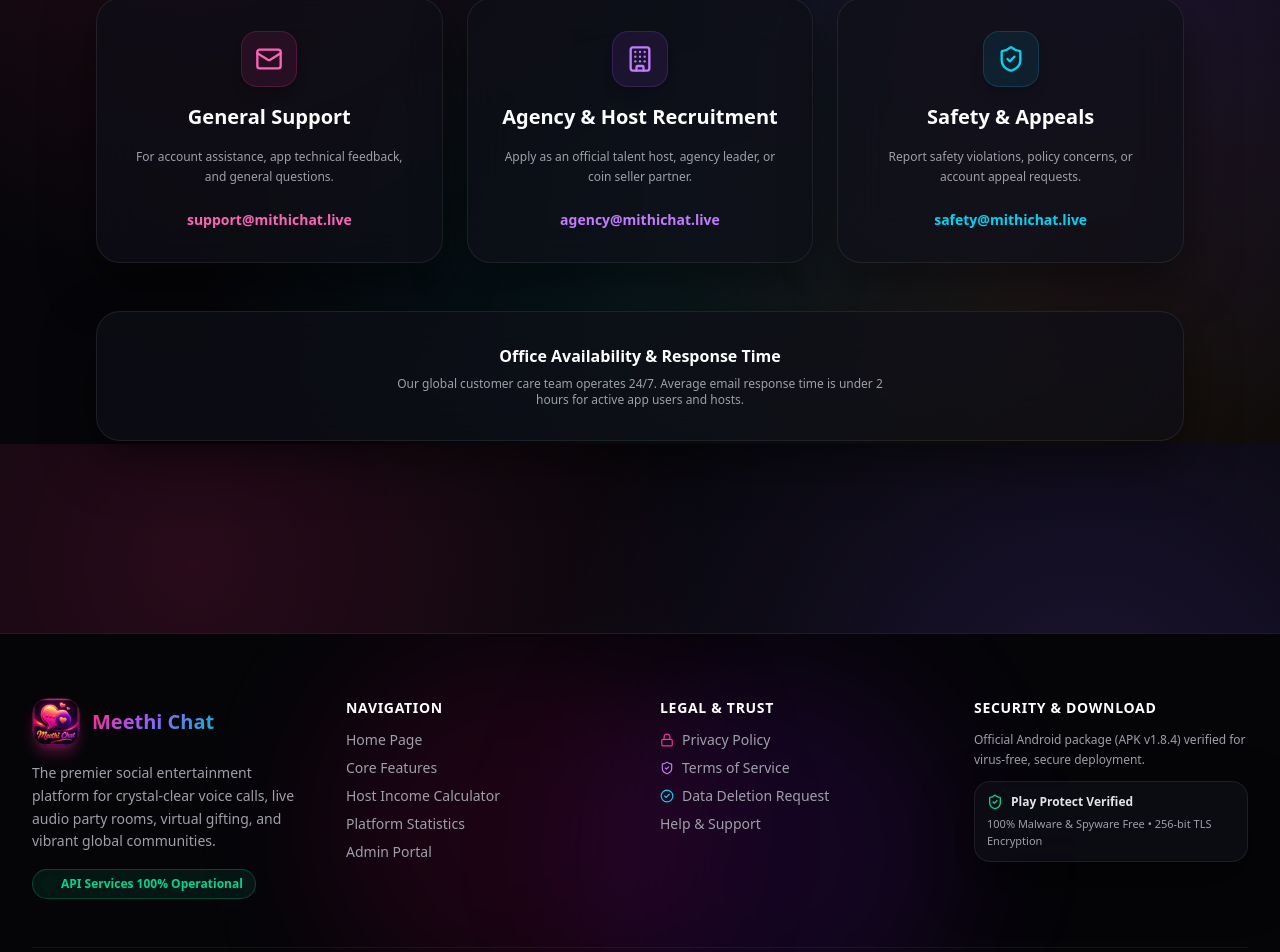
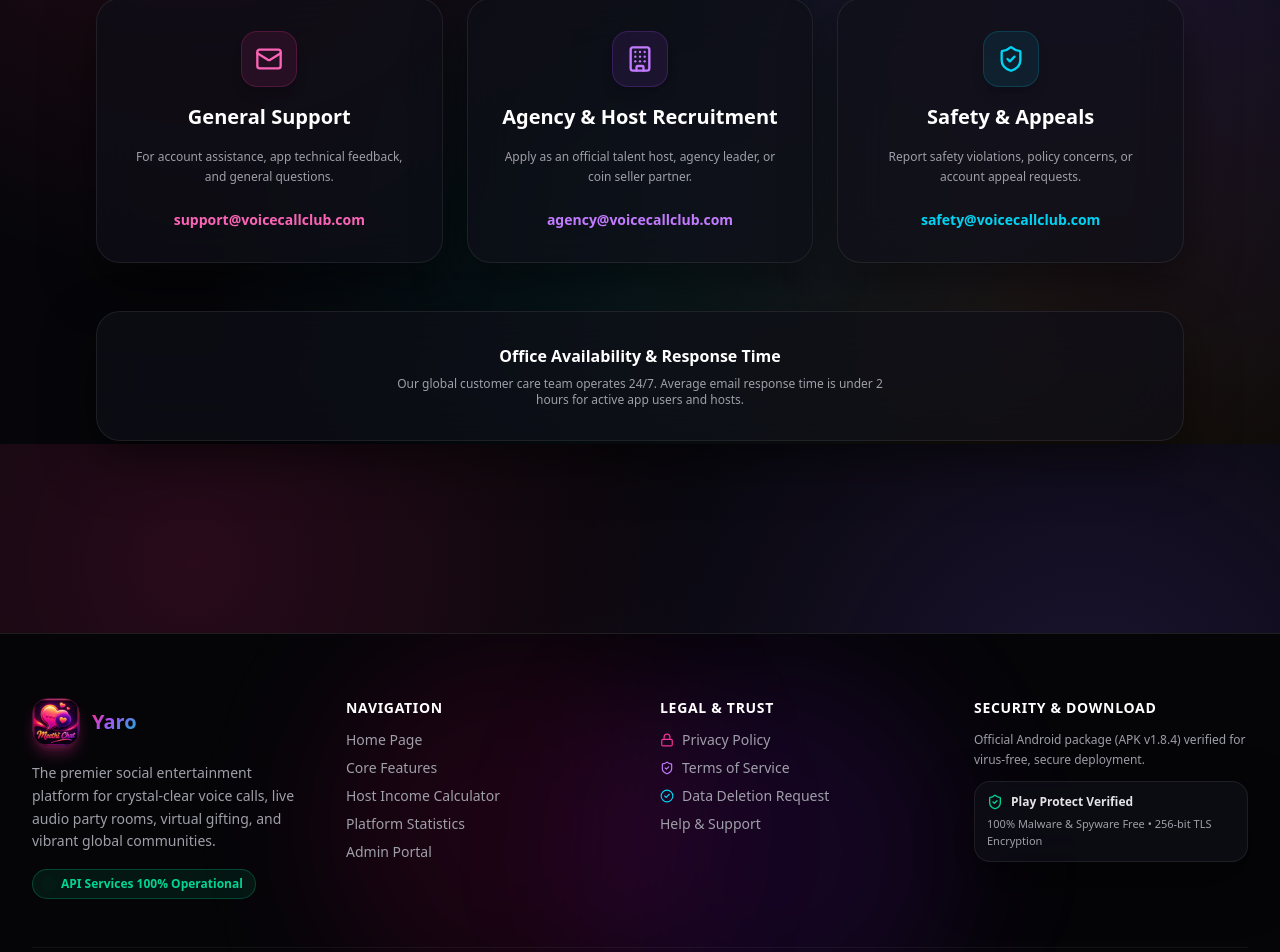
Before and after one commit to yarovoicechat-ai/yarowebsite, a Next.js app: page /contact in a window 1280 px wide. Shown: the part 356-1308 px from the top of the page. Built offline with nearby package versions, Linux system fonts and the light colour scheme; no server answers.

Commit message:
Update Yaro Website

```diff
--- a/src/app/contact/page.tsx
+++ b/src/app/contact/page.tsx
@@ -27,10 +27,10 @@
             For account assistance, app technical feedback, and general questions.
           </p>
           <a
-            href="mailto:support@mithichat.live"
+            href="mailto:support@voicecallclub.com"
             className="block text-pink-400 font-bold text-sm hover:underline pt-2"
           >
-            support@mithichat.live
+            support@voicecallclub.com
           </a>
         </div>
 
@@ -43,10 +43,10 @@
             Apply as an official talent host, agency leader, or coin seller partner.
           </p>
           <a
-            href="mailto:agency@mithichat.live"
+            href="mailto:agency@voicecallclub.com"
             className="block text-purple-400 font-bold text-sm hover:underline pt-2"
           >
-            agency@mithichat.live
+            agency@voicecallclub.com
           </a>
         </div>
 
@@ -59,10 +59,10 @@
             Report safety violations, policy concerns, or account appeal requests.
           </p>
           <a
-            href="mailto:safety@mithichat.live"
+            href="mailto:safety@voicecallclub.com"
             className="block text-cyan-400 font-bold text-sm hover:underline pt-2"
           >
-            safety@mithichat.live
+            safety@voicecallclub.com
           </a>
         </div>
       </div>
--- a/src/app/delete-account/page.tsx
+++ b/src/app/delete-account/page.tsx
@@ -65,7 +65,7 @@
 
           <div className="bg-zinc-950/80 p-6 rounded-2xl border border-white/5 space-y-4 text-sm text-zinc-300">
             <p>
-              Send an email request to <a href="mailto:support@mithichat.live" className="text-pink-400 font-bold hover:underline">support@mithichat.live</a> with:
+              Send an email request to <a href="mailto:support@voicecallclub.com" className="text-pink-400 font-bold hover:underline">support@voicecallclub.com</a> with:
             </p>
             <ul className="list-disc list-inside space-y-1.5 text-zinc-400 text-xs">
               <li>Subject: <strong>Account & Data Deletion Request</strong></li>
--- a/src/app/invite/page.tsx
+++ b/src/app/invite/page.tsx
@@ -29,7 +29,7 @@
     });
   };
 
-  const playStoreUrl = `https://play.google.com/store/apps/details?id=com.umangchatlive&referrer=utm_source%3Dmithichat%26utm_medium%3Dreferral%26utm_campaign%3Drefer_and_earn%26referralCode%3D${encodeURIComponent(inviterCode)}`;
+  const playStoreUrl = `https://play.google.com/store/apps/details?id=com.voicecallclub.app&referrer=utm_source%3Dvoicecallclub%26utm_medium%3Dreferral%26utm_campaign%3Drefer_and_earn%26referralCode%3D${encodeURIComponent(inviterCode)}`;
 
   return (
     <div className="relative min-h-[90vh] flex items-center justify-center px-4 py-8 sm:py-12 overflow-hidden bg-[#090912] text-white">
--- a/src/app/layout.tsx
+++ b/src/app/layout.tsx
@@ -11,8 +11,8 @@
 });
 
 export const metadata: Metadata = {
-  title: "Meethi Chat - Connect, Voice Chat & Live Entertainment",
-  description: "Experience crystal-clear 1-on-1 voice calls, live 9-seat audio party rooms, 3D animated virtual gifts, and fast creator earnings with Meethi Chat.",
+  title: "Yaro - Connect, Voice Chat & Live Entertainment",
+  description: "Experience crystal-clear 1-on-1 voice calls, live 9-seat audio party rooms, 3D animated virtual gifts, and fast creator earnings with Yaro.",
   icons: {
     icon: "/logo.png",
     shortcut: "/logo.png",
--- a/src/app/privacy/page.tsx
+++ b/src/app/privacy/page.tsx
@@ -33,7 +33,7 @@
     },
     {
       title: "5. Account Deletion & Data Rights",
-      content: "Users retain full rights to request complete deletion of their account and data at any time directly in the app (Profile -> Settings -> Account Security -> Delete Account) or by emailing support@mithichat.live."
+      content: "Users retain full rights to request complete deletion of their account and data at any time directly in the app (Profile -> Settings -> Account Security -> Delete Account) or by emailing support@voicecallclub.com."
     }
   ];
 
@@ -79,7 +79,7 @@
       <div className="glass p-8 rounded-3xl border border-pink-500/20 text-center space-y-4">
         <h3 className="text-xl font-bold text-white">Have Privacy Questions?</h3>
         <p className="text-zinc-400 text-xs max-w-md mx-auto">
-          Contact our Data Protection Officer at <strong className="text-pink-400">privacy@mithichat.live</strong>
+          Contact our Data Protection Officer at <strong className="text-pink-400">privacy@voicecallclub.com</strong>
         </p>
       </div>
     </div>
--- a/src/app/refer/[referralCode]/page.tsx
+++ b/src/app/refer/[referralCode]/page.tsx
@@ -36,8 +36,8 @@
   };
 
   const playStoreUrl = isValidCode
-    ? `https://play.google.com/store/apps/details?id=com.umangchatlive&referrer=utm_source%3Dmithichat%26utm_medium%3Dreferral%26utm_campaign%3Drefer_and_earn%26referralCode%3D${encodeURIComponent(inviterCode)}`
-    : `https://play.google.com/store/apps/details?id=com.umangchatlive`;
+    ? `https://play.google.com/store/apps/details?id=com.voicecallclub.app&referrer=utm_source%3Dvoicecallclub%26utm_medium%3Dreferral%26utm_campaign%3Drefer_and_earn%26referralCode%3D${encodeURIComponent(inviterCode)}`
+    : `https://play.google.com/store/apps/details?id=com.voicecallclub.app`;
 
   return (
     <div className="relative min-h-[90vh] flex items-center justify-center px-4 py-8 sm:py-12 overflow-hidden bg-[#090912] text-white">
--- a/src/components/DownloadButton.tsx
+++ b/src/components/DownloadButton.tsx
@@ -25,14 +25,14 @@
   useEffect(() => {
     async function fetchLatestRelease() {
       try {
-        const res = await fetch('https://api.mithichat.live/api/v1/app-releases/latest');
+        const res = await fetch('https://api.voicecallclub.com/api/v1/app-releases/latest');
         if (res.ok) {
           const json = await res.json();
           if (json && json.success && json.data) {
             const apiDownloadUrl = json.data.downloadUrl;
             const fileUrl = json.data.fileUrl;
 
-            // Prefer api.mithichat.live direct download endpoint or valid non-tunnel link
+            // Prefer api.voicecallclub.com direct download endpoint or valid non-tunnel link
             let finalUrl = apiDownloadUrl || fileUrl;
             if (fileUrl && fileUrl.startsWith('http') && !/loca\.lt|ngrok|trycloudflare/i.test(fileUrl)) {
               finalUrl = fileUrl;
--- a/src/components/Footer.tsx
+++ b/src/components/Footer.tsx
@@ -15,11 +15,11 @@
             <div className="flex items-center gap-3">
               <img
                 src="/logo.png"
-                alt="Meethi Chat Logo"
+                alt="Yaro Logo"
                 className="w-12 h-12 rounded-2xl border border-pink-500/30 shadow-lg shadow-pink-500/30 object-cover"
               />
               <span className="text-xl font-extrabold text-gradient">
-                Meethi Chat
+                Yaro
               </span>
             </div>
             <p className="text-zinc-400 text-sm leading-relaxed">
@@ -48,7 +48,7 @@
                 <Link href="/#live-stats" className="hover:text-pink-400 transition-colors">Platform Statistics</Link>
               </li>
               <li>
-                <a href="https://management.mithichat.live" target="_blank" rel="noopener noreferrer" className="hover:text-pink-400 transition-colors">Admin Portal</a>
+                <a href="https://management.voicecallclub.com" target="_blank" rel="noopener noreferrer" className="hover:text-pink-400 transition-colors">Admin Portal</a>
               </li>
             </ul>
           </div>
@@ -98,7 +98,7 @@
         {/* Bottom Bar */}
         <div className="pt-8 border-t border-white/5 flex flex-col md:flex-row items-center justify-between gap-4 text-xs text-zinc-500">
           <div>
-            &copy; {new Date().getFullYear()} Meethi Chat Inc. All rights reserved.
+            &copy; {new Date().getFullYear()} Yaro Inc. All rights reserved.
           </div>
           <div className="flex items-center gap-1 text-zinc-400">
             Built with <Heart className="w-3.5 h-3.5 text-pink-500 fill-pink-500 mx-1" /> for Global Voice Communities.
--- a/src/components/HostEarningsCalculator.tsx
+++ b/src/components/HostEarningsCalculator.tsx
@@ -121,7 +121,7 @@
               </div>
 
               <a
-                href="mailto:agency@mithichat.live?subject=Official%20Host%20Application"
+                href="mailto:agency@voicecallclub.com?subject=Official%20Host%20Application"
                 className="btn-gold w-full py-3.5 rounded-full text-sm font-extrabold flex items-center justify-center gap-2"
               >
                 Apply for Official Host Badge
--- a/src/components/Navbar.tsx
+++ b/src/components/Navbar.tsx
@@ -34,14 +34,14 @@
             <div className="relative">
               <img
                 src="/logo.png"
-                alt="Meethi Chat Logo"
+                alt="Yaro Logo"
                 className="w-9 h-9 sm:w-10 sm:h-10 rounded-2xl border border-pink-500/40 shadow-lg shadow-pink-500/30 object-cover group-hover:scale-105 transition-transform"
               />
               <span className="absolute -bottom-0.5 -right-0.5 w-2.5 h-2.5 rounded-full bg-emerald-400 border-2 border-[#090912] animate-pulse" />
             </div>
             <div className="flex flex-col">
               <span className="text-lg sm:text-xl font-extrabold text-gradient tracking-tight">
-                Meethi Chat
+                Yaro
               </span>
               <span className="text-[9px] sm:text-[10px] text-pink-400 font-bold -mt-0.5">
                 Live Video & Voice
```
Also changed, not shown: 1 other file (tests, documents, lock files or other folders).
